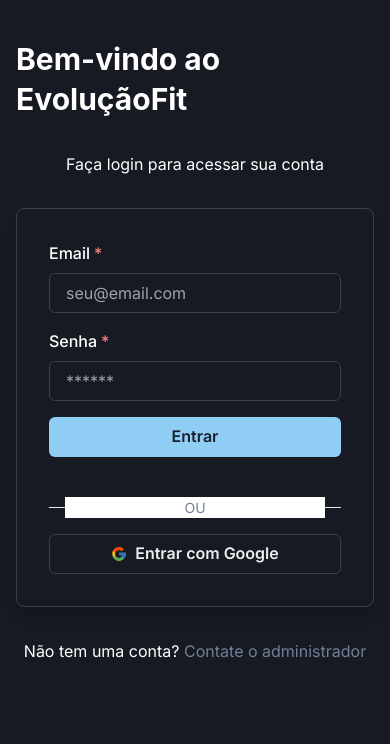
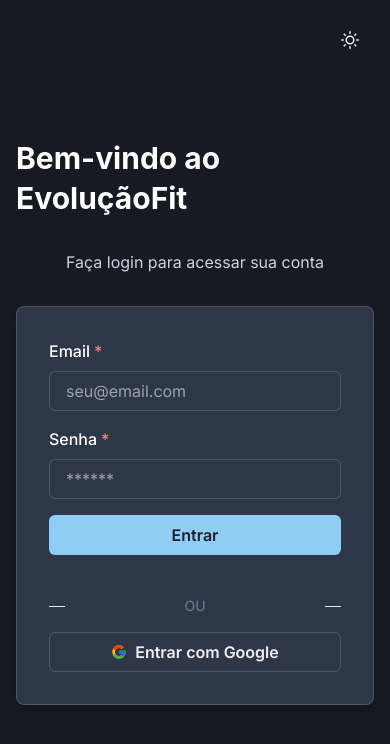
Before and after one commit to Conhariki/EvolucaoFit, a Next.js app: page /login in a window 390 px wide. Shown: the top 744 px of the page. Built offline with nearby package versions, Linux system fonts and the light colour scheme; no server answers; what @chakra-ui/next-js would draw is missing.

Commit message:
feat: Mobile UX improvements (Menu, Camera, Theme)

```diff
--- a/src/app/dashboard/layout.tsx
+++ b/src/app/dashboard/layout.tsx
@@ -31,10 +31,11 @@ import { useStudent } from '@/contexts/StudentContext';
 interface NavLinkProps {
   children: React.ReactNode;
   href: string;
+  onClick?: () => void;
 }
 
-const NavLink = ({ children, href }: NavLinkProps) => (
-  <Link href={href} passHref>
+const NavLink = ({ children, href, onClick }: NavLinkProps) => (
+  <Link href={href} passHref onClick={onClick}>
     <Text
       px={2}
       py={1}
@@ -156,19 +157,19 @@ export default function DashboardLayout({
         {isOpen ? (
           <Box pb={4} display={{ md: 'none' }}>
             <Stack as={'nav'} spacing={4}>
-              <NavLink href="/dashboard">Dashboard</NavLink>
-              <NavLink href="/dashboard/measurements">Medições</NavLink>
-              <NavLink href="/dashboard/photos">Fotos</NavLink>
-              <NavLink href="/dashboard/photos/monthly-compare">Comparação Mensal</NavLink>
+              <NavLink href="/dashboard" onClick={onClose}>Dashboard</NavLink>
+              <NavLink href="/dashboard/measurements" onClick={onClose}>Medições</NavLink>
+              <NavLink href="/dashboard/photos" onClick={onClose}>Fotos</NavLink>
+              <NavLink href="/dashboard/photos/monthly-compare" onClick={onClose}>Comparação Mensal</NavLink>
 
               {session?.user?.role === 'PROFESSOR' && (
-                <NavLink href="/dashboard/students">Alunos</NavLink>
+                <NavLink href="/dashboard/students" onClick={onClose}>Alunos</NavLink>
               )}
 
               {session?.user?.email === 'felipe.conhariki@gmail.com' && (
                 <>
-                  <NavLink href="/dashboard/measurement-types">Tipos de Medidas</NavLink>
-                  <NavLink href="/dashboard/admin/register-professor">Registrar Professor</NavLink>
+                  <NavLink href="/dashboard/measurement-types" onClick={onClose}>Tipos de Medidas</NavLink>
+                  <NavLink href="/dashboard/admin/register-professor" onClick={onClose}>Registrar Professor</NavLink>
                 </>
               )}
             </Stack>
--- a/src/app/dashboard/photos/page.tsx
+++ b/src/app/dashboard/photos/page.tsx
@@ -82,10 +82,10 @@ function PhotoCell({ photo, angle, date, onUpload, onEdit, onDelete, openCropper
   onDelete: (id: string) => void;
   openCropper: (file: File | null, angle?: string, date?: string) => void;
 }) {
-  const { getRootProps, getInputProps, isDragActive } = useDropzone({
+  const { getRootProps, getInputProps, isDragActive, open } = useDropzone({
     accept: { 'image/*': ['.jpeg', '.jpg', '.png'] },
     maxFiles: 1,
-    noClick: false,
+    noClick: true, // We will handle click manually on the button to avoid double triggers
     noKeyboard: false,
     onDrop: (acceptedFiles) => {
       if (acceptedFiles.length > 0) openCropper(acceptedFiles[0], angle, date);
@@ -112,7 +112,7 @@ function PhotoCell({ photo, angle, date, onUpload, onEdit, onDelete, openCropper
         },
       }}
     >
-      <input {...getInputProps()} />
+      <input {...getInputProps({ capture: 'environment' } as any)} />
       {photo ? (
         <Box position="relative">
           <Image
@@ -182,7 +182,7 @@ function PhotoCell({ photo, angle, date, onUpload, onEdit, onDelete, openCropper
             borderRadius="full"
             onClick={(e) => {
               e.stopPropagation();
-              openCropper(null, angle, date);
+              open();
             }}
           />
         </Box>
--- a/src/app/login/page.tsx
+++ b/src/app/login/page.tsx
@@ -17,11 +17,15 @@ import {
   Link,
   Flex,
   useColorModeValue,
+  useColorMode,
+  IconButton,
 } from '@chakra-ui/react';
 import NextLink from 'next/link';
 import { FcGoogle } from 'react-icons/fc';
+import { MoonIcon, SunIcon } from '@chakra-ui/icons';
 
 export default function LoginPage() {
+  const { colorMode, toggleColorMode } = useColorMode();
   const [email, setEmail] = useState('');
   const [password, setPassword] = useState('');
   const [isLoading, setIsLoading] = useState(false);
@@ -63,13 +67,37 @@ export default function LoginPage() {
     }
   };
 
+  const handleGoogleLogin = async () => {
+    try {
+      await signIn('google', { callbackUrl: '/dashboard' });
+    } catch (error) {
+      console.error('Erro ao conectar com Google:', error);
+      toast({
+        title: 'Erro de conexão',
+        description: 'Não foi possível iniciar o login com Google.',
+        status: 'error',
+        duration: 5000,
+        isClosable: true,
+      });
+    }
+  };
+
   return (
-    <Container maxW="container.sm" py={10}>
-      <VStack spacing={8}>
-        <Heading>Bem-vindo ao EvoluçãoFit</Heading>
-        <Text>Faça login para acessar sua conta</Text>
+    <Container maxW="container.sm" py={10} minH="100vh" display="flex" alignItems="center" justifyContent="center" position="relative">
+      <Box position="absolute" top={4} right={4}>
+        <IconButton
+          aria-label="Alternar tema"
+          icon={colorMode === 'dark' ? <SunIcon /> : <MoonIcon />}
+          onClick={toggleColorMode}
+          variant="ghost"
+          size="lg"
+        />
+      </Box>
+      <VStack spacing={8} w="full">
+        <Heading color={useColorModeValue('gray.800', 'white')}>Bem-vindo ao EvoluçãoFit</Heading>
+        <Text color={useColorModeValue('gray.600', 'gray.300')}>Faça login para acessar sua conta</Text>
 
-        <Box w="100%" p={8} borderWidth={1} borderRadius="lg" boxShadow="lg">
+        <Box w="100%" p={8} borderWidth={1} borderRadius="lg" boxShadow="lg" bg={useColorModeValue('white', 'gray.700')}>
           <form onSubmit={handleSubmit}>
             <VStack spacing={4}>
               <FormControl isRequired>
@@ -107,7 +135,7 @@ export default function LoginPage() {
           <Box mt={6}>
             <Box position="relative" padding="4">
               <Box position="absolute" top="50%" left="0" right="0" borderTop="1px" borderColor="gray.200" />
-              <Box position="relative" bg="white" px="4" textAlign="center" color="gray.500" fontSize="sm">
+              <Box position="relative" bg={useColorModeValue('white', 'gray.700')} px="4" textAlign="center" color="gray.500" fontSize="sm">
                 OU
               </Box>
             </Box>
@@ -116,19 +144,12 @@ export default function LoginPage() {
               w={'full'}
               variant={'outline'}
               leftIcon={<FcGoogle />}
-              onClick={() => signIn('google')}
+              onClick={handleGoogleLogin}
             >
               Entrar com Google
             </Button>
           </Box>
         </Box >
-
-        <Text>
-          Não tem uma conta?{' '}
-          <Link href="#" color="gray.500" cursor="not-allowed" title="Entre em contato com o administrador">
-            Contate o administrador
-          </Link>
-        </Text>
       </VStack >
     </Container >
   );
```
Also changed, not shown: public/sw.js.
